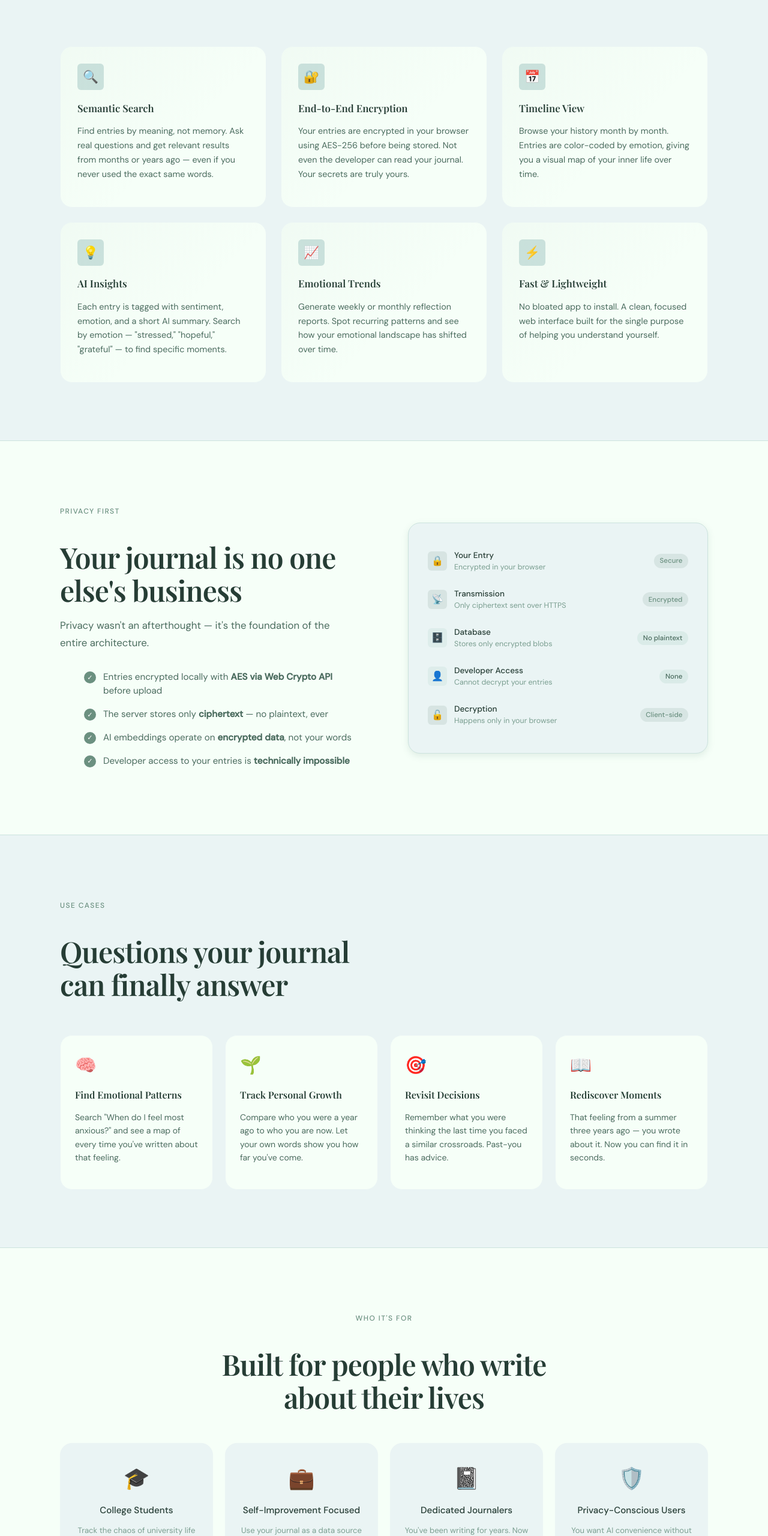
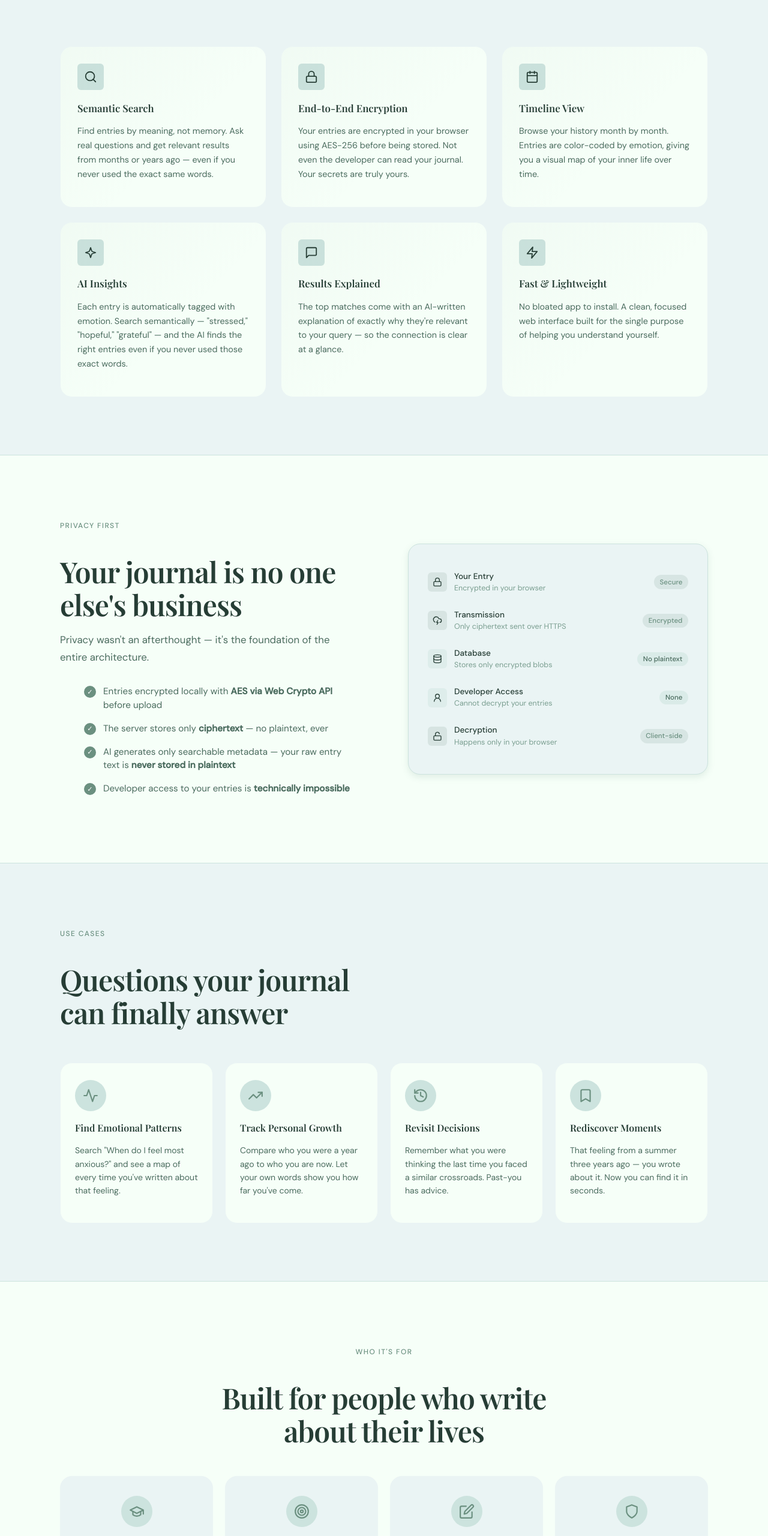
Before and after one commit to ColtonKnopik/Search-My-Life, a Vue app in the folder SearchMyLife/: page / in a window 1280 px wide. Shown: the part 2157-4717 px from the top of the page at 60% size. Built offline with nearby package versions, Linux system fonts and the light colour scheme; a web font is replaced by a local one.

Commit message:
Landing page updates

```diff
--- a/SearchMyLife/src/views/LandingView.vue
+++ b/SearchMyLife/src/views/LandingView.vue
@@ -115,32 +115,44 @@
         </div>
         <div class="features-grid">
           <div class="feature-card reveal">
-            <div class="feature-icon">🔍</div>
+            <div class="feature-icon">
+              <svg width="22" height="22" viewBox="0 0 24 24" fill="none" stroke="currentColor" stroke-width="2" stroke-linecap="round" stroke-linejoin="round"><circle cx="11" cy="11" r="8"/><path d="m21 21-4.3-4.3"/></svg>
+            </div>
             <h3>Semantic Search</h3>
             <p>Find entries by meaning, not memory. Ask real questions and get relevant results from months or years ago — even if you never used the exact same words.</p>
           </div>
           <div class="feature-card reveal">
-            <div class="feature-icon">🔐</div>
+            <div class="feature-icon">
+              <svg width="22" height="22" viewBox="0 0 24 24" fill="none" stroke="currentColor" stroke-width="2" stroke-linecap="round" stroke-linejoin="round"><rect width="18" height="11" x="3" y="11" rx="2" ry="2"/><path d="M7 11V7a5 5 0 0 1 10 0v4"/></svg>
+            </div>
             <h3>End-to-End Encryption</h3>
             <p>Your entries are encrypted in your browser using AES-256 before being stored. Not even the developer can read your journal. Your secrets are truly yours.</p>
           </div>
           <div class="feature-card reveal">
-            <div class="feature-icon">📅</div>
+            <div class="feature-icon">
+              <svg width="22" height="22" viewBox="0 0 24 24" fill="none" stroke="currentColor" stroke-width="2" stroke-linecap="round" stroke-linejoin="round"><rect width="18" height="18" x="3" y="4" rx="2" ry="2"/><line x1="16" x2="16" y1="2" y2="6"/><line x1="8" x2="8" y1="2" y2="6"/><line x1="3" x2="21" y1="10" y2="10"/></svg>
+            </div>
             <h3>Timeline View</h3>
             <p>Browse your history month by month. Entries are color-coded by emotion, giving you a visual map of your inner life over time.</p>
           </div>
           <div class="feature-card reveal">
-            <div class="feature-icon">💡</div>
+            <div class="feature-icon">
+              <svg width="22" height="22" viewBox="0 0 24 24" fill="none" stroke="currentColor" stroke-width="2" stroke-linecap="round" stroke-linejoin="round"><path d="m12 3-1.912 5.813a2 2 0 0 1-1.275 1.275L3 12l5.813 1.912a2 2 0 0 1 1.275 1.275L12 21l1.912-5.813a2 2 0 0 1 1.275-1.275L21 12l-5.813-1.912a2 2 0 0 1-1.275-1.275L12 3Z"/></svg>
+            </div>
             <h3>AI Insights</h3>
-            <p>Each entry is tagged with sentiment, emotion, and a short AI summary. Search by emotion — "stressed," "hopeful," "grateful" — to find specific moments.</p>
+            <p>Each entry is automatically tagged with emotion. Search semantically — "stressed," "hopeful," "grateful" — and the AI finds the right entries even if you never used those exact words.</p>
           </div>
           <div class="feature-card reveal">
-            <div class="feature-icon">📈</div>
-            <h3>Emotional Trends</h3>
-            <p>Generate weekly or monthly reflection reports. Spot recurring patterns and see how your emotional landscape has shifted over time.</p>
+            <div class="feature-icon">
+              <svg width="22" height="22" viewBox="0 0 24 24" fill="none" stroke="currentColor" stroke-width="2" stroke-linecap="round" stroke-linejoin="round"><path d="M21 15a2 2 0 0 1-2 2H7l-4 4V5a2 2 0 0 1 2-2h14a2 2 0 0 1 2 2z"/></svg>
+            </div>
+            <h3>Results Explained</h3>
+            <p>The top matches come with an AI-written explanation of exactly why they're relevant to your query — so the connection is clear at a glance.</p>
           </div>
           <div class="feature-card reveal">
-            <div class="feature-icon">⚡</div>
+            <div class="feature-icon">
+              <svg width="22" height="22" viewBox="0 0 24 24" fill="none" stroke="currentColor" stroke-width="2" stroke-linecap="round" stroke-linejoin="round"><path d="M13 2 3 14h9l-1 8 10-12h-9l1-8z"/></svg>
+            </div>
             <h3>Fast & Lightweight</h3>
             <p>No bloated app to install. A clean, focused web interface built for the single purpose of helping you understand yourself.</p>
           </div>
@@ -167,7 +179,7 @@
               </li>
               <li>
                 <div class="check">✓</div>
-                <span>AI embeddings operate on <strong>encrypted data</strong>, not your words</span>
+                <span>AI generates only searchable metadata — your raw entry text is <strong>never stored in plaintext</strong></span>
               </li>
               <li>
                 <div class="check">✓</div>
@@ -178,7 +190,7 @@
           <div class="reveal">
             <div class="privacy-visual">
               <div class="enc-row">
-                <div class="enc-icon green">🔒</div>
+                <div class="enc-icon green"><svg width="16" height="16" viewBox="0 0 24 24" fill="none" stroke="currentColor" stroke-width="2" stroke-linecap="round" stroke-linejoin="round"><rect width="18" height="11" x="3" y="11" rx="2" ry="2"/><path d="M7 11V7a5 5 0 0 1 10 0v4"/></svg></div>
                 <div>
                   <div class="enc-label">Your Entry</div>
                   <div class="enc-sub">Encrypted in your browser</div>
@@ -186,7 +198,7 @@
                 <span class="enc-status secure">Secure</span>
               </div>
               <div class="enc-row">
-                <div class="enc-icon green">📡</div>
+                <div class="enc-icon green"><svg width="16" height="16" viewBox="0 0 24 24" fill="none" stroke="currentColor" stroke-width="2" stroke-linecap="round" stroke-linejoin="round"><path d="M6 16.326A7 7 0 1 1 15.71 8h1.79a4.5 4.5 0 0 1 .5 8.973"/><path d="m13 12-3 5h4l-3 5"/></svg></div>
                 <div>
                   <div class="enc-label">Transmission</div>
                   <div class="enc-sub">Only ciphertext sent over HTTPS</div>
@@ -194,7 +206,7 @@
                 <span class="enc-status secure">Encrypted</span>
               </div>
               <div class="enc-row">
-                <div class="enc-icon muted">🗄️</div>
+                <div class="enc-icon muted"><svg width="16" height="16" viewBox="0 0 24 24" fill="none" stroke="currentColor" stroke-width="2" stroke-linecap="round" stroke-linejoin="round"><ellipse cx="12" cy="5" rx="9" ry="3"/><path d="M3 5v14c0 1.657 4.03 3 9 3s9-1.343 9-3V5"/><path d="M3 12c0 1.657 4.03 3 9 3s9-1.343 9-3"/></svg></div>
                 <div>
                   <div class="enc-label">Database</div>
                   <div class="enc-sub">Stores only encrypted blobs</div>
@@ -202,7 +214,7 @@
                 <span class="enc-status never">No plaintext</span>
               </div>
               <div class="enc-row">
-                <div class="enc-icon muted">👤</div>
+                <div class="enc-icon muted"><svg width="16" height="16" viewBox="0 0 24 24" fill="none" stroke="currentColor" stroke-width="2" stroke-linecap="round" stroke-linejoin="round"><circle cx="12" cy="8" r="5"/><path d="M20 21a8 8 0 1 0-16 0"/></svg></div>
                 <div>
                   <div class="enc-label">Developer Access</div>
                   <div class="enc-sub">Cannot decrypt your entries</div>
@@ -210,7 +222,7 @@
                 <span class="enc-status never">None</span>
               </div>
               <div class="enc-row">
-                <div class="enc-icon green">🔓</div>
+                <div class="enc-icon green"><svg width="16" height="16" viewBox="0 0 24 24" fill="none" stroke="currentColor" stroke-width="2" stroke-linecap="round" stroke-linejoin="round"><rect width="18" height="11" x="3" y="11" rx="2" ry="2"/><path d="M7 11V7a5 5 0 0 1 9.9-1"/></svg></div>
                 <div>
                   <div class="enc-label">Decryption</div>
                   <div class="enc-sub">Happens only in your browser</div>
@@ -232,22 +244,22 @@
         </div>
         <div class="use-cases-grid">
           <div class="use-case-card reveal">
-            <span class="use-case-emoji">🧠</span>
+            <div class="use-case-icon"><svg width="26" height="26" viewBox="0 0 24 24" fill="none" stroke="currentColor" stroke-width="2" stroke-linecap="round" stroke-linejoin="round"><polyline points="22 12 18 12 15 21 9 3 6 12 2 12"/></svg></div>
             <h3>Find Emotional Patterns</h3>
             <p>Search "When do I feel most anxious?" and see a map of every time you've written about that feeling.</p>
           </div>
           <div class="use-case-card reveal">
-            <span class="use-case-emoji">🌱</span>
+            <div class="use-case-icon"><svg width="26" height="26" viewBox="0 0 24 24" fill="none" stroke="currentColor" stroke-width="2" stroke-linecap="round" stroke-linejoin="round"><polyline points="22 7 13.5 15.5 8.5 10.5 2 17"/><polyline points="16 7 22 7 22 13"/></svg></div>
             <h3>Track Personal Growth</h3>
             <p>Compare who you were a year ago to who you are now. Let your own words show you how far you've come.</p>
           </div>
           <div class="use-case-card reveal">
-            <span class="use-case-emoji">🎯</span>
+            <div class="use-case-icon"><svg width="26" height="26" viewBox="0 0 24 24" fill="none" stroke="currentColor" stroke-width="2" stroke-linecap="round" stroke-linejoin="round"><path d="M3 12a9 9 0 1 0 9-9 9.75 9.75 0 0 0-6.74 2.74L3 8"/><path d="M3 3v5h5"/><path d="M12 7v5l4 2"/></svg></div>
             <h3>Revisit Decisions</h3>
             <p>Remember what you were thinking the last time you faced a similar crossroads. Past-you has advice.</p>
           </div>
           <div class="use-case-card reveal">
-            <span class="use-case-emoji">📖</span>
+            <div class="use-case-icon"><svg width="26" height="26" viewBox="0 0 24 24" fill="none" stroke="currentColor" stroke-width="2" stroke-linecap="round" stroke-linejoin="round"><path d="m19 21-7-4-7 4V5a2 2 0 0 1 2-2h10a2 2 0 0 1 2 2v16z"/></svg></div>
             <h3>Rediscover Moments</h3>
             <p>That feeling from a summer three years ago — you wrote about it. Now you can find it in seconds.</p>
           </div>
@@ -264,22 +276,22 @@
         </div>
         <div class="audience-grid">
           <div class="audience-card reveal">
-            <span class="audience-emoji">🎓</span>
+            <div class="audience-icon"><svg width="26" height="26" viewBox="0 0 24 24" fill="none" stroke="currentColor" stroke-width="2" stroke-linecap="round" stroke-linejoin="round"><path d="M22 10v6M2 10l10-5 10 5-10 5z"/><path d="M6 12v5c3 3 9 3 12 0v-5"/></svg></div>
             <h3>College Students</h3>
             <p>Track the chaos of university life and search your own stress and growth patterns across semesters.</p>
           </div>
           <div class="audience-card reveal">
-            <span class="audience-emoji">💼</span>
+            <div class="audience-icon"><svg width="26" height="26" viewBox="0 0 24 24" fill="none" stroke="currentColor" stroke-width="2" stroke-linecap="round" stroke-linejoin="round"><circle cx="12" cy="12" r="10"/><circle cx="12" cy="12" r="6"/><circle cx="12" cy="12" r="2"/></svg></div>
             <h3>Self-Improvement Focused</h3>
             <p>Use your journal as a data source for your personal development — measurable, searchable, yours.</p>
           </div>
           <div class="audience-card reveal">
-            <span class="audience-emoji">📓</span>
+            <div class="audience-icon"><svg width="26" height="26" viewBox="0 0 24 24" fill="none" stroke="currentColor" stroke-width="2" stroke-linecap="round" stroke-linejoin="round"><path d="M11 4H4a2 2 0 0 0-2 2v14a2 2 0 0 0 2 2h14a2 2 0 0 0 2-2v-7"/><path d="M18.5 2.5a2.121 2.121 0 0 1 3 3L12 15l-4 1 1-4 9.5-9.5z"/></svg></div>
             <h3>Dedicated Journalers</h3>
             <p>You've been writing for years. Now actually use what you've written — without reading everything twice.</p>
           </div>
           <div class="audience-card reveal">
-            <span class="audience-emoji">🛡️</span>
+            <div class="audience-icon"><svg width="26" height="26" viewBox="0 0 24 24" fill="none" stroke="currentColor" stroke-width="2" stroke-linecap="round" stroke-linejoin="round"><path d="M12 22s8-4 8-10V5l-8-3-8 3v7c0 6 8 10 8 10z"/></svg></div>
             <h3>Privacy-Conscious Users</h3>
             <p>You want AI convenience without handing your most personal thoughts to a corporation. This is that.</p>
           </div>
@@ -994,10 +1006,16 @@ section {
   transform: translateY(-3px);
 }
 
-.use-case-emoji {
-  font-size: 1.8rem;
+.use-case-icon {
+  width: 52px;
+  height: 52px;
+  border-radius: 50%;
+  background: var(--sml-color-accent);
+  color: var(--sml-color-primary);
+  display: flex;
+  align-items: center;
+  justify-content: center;
   margin-bottom: 1rem;
-  display: block;
 }
 
 .use-case-card h3 {
@@ -1039,10 +1057,16 @@ section {
 
 .audience-card:hover { box-shadow: var(--sml-shadow-md); }
 
-.audience-emoji {
-  font-size: 2.2rem;
-  display: block;
-  margin-bottom: 0.75rem;
+.audience-icon {
+  width: 52px;
+  height: 52px;
+  border-radius: 50%;
+  background: var(--sml-color-accent);
+  color: var(--sml-color-primary);
+  display: flex;
+  align-items: center;
+  justify-content: center;
+  margin: 0 auto 0.75rem;
 }
 
 .audience-card h3 {
```
